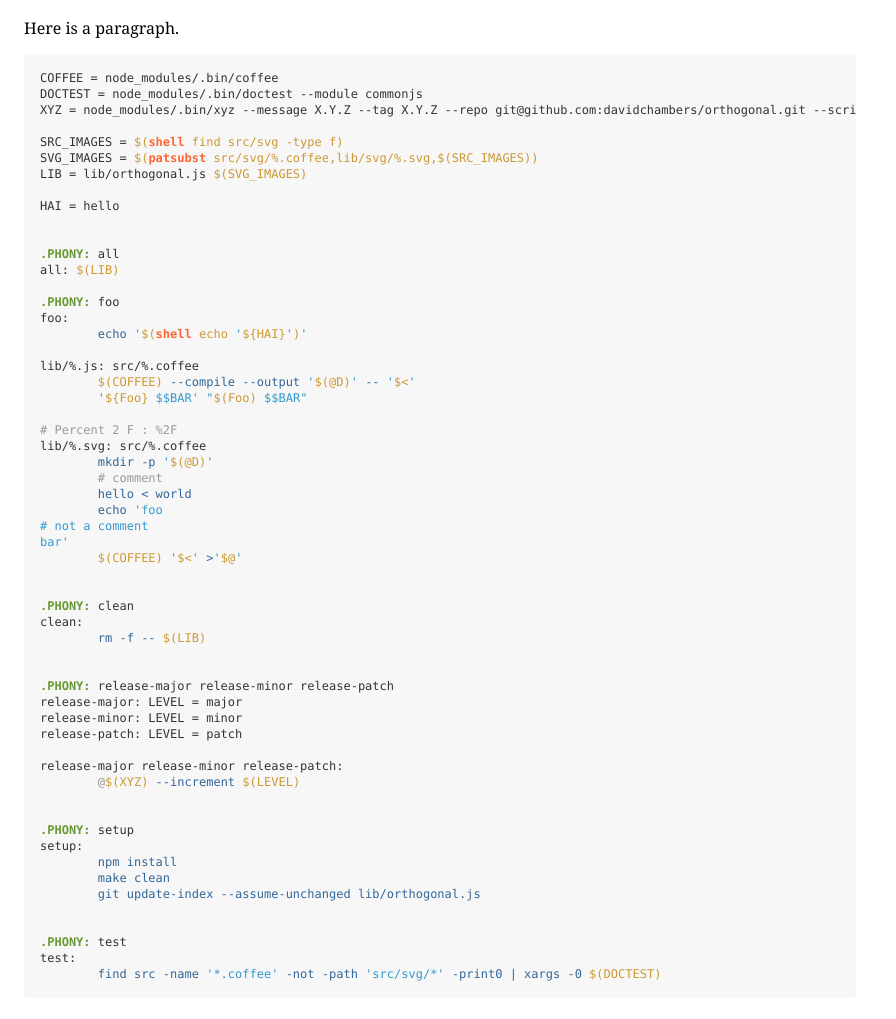
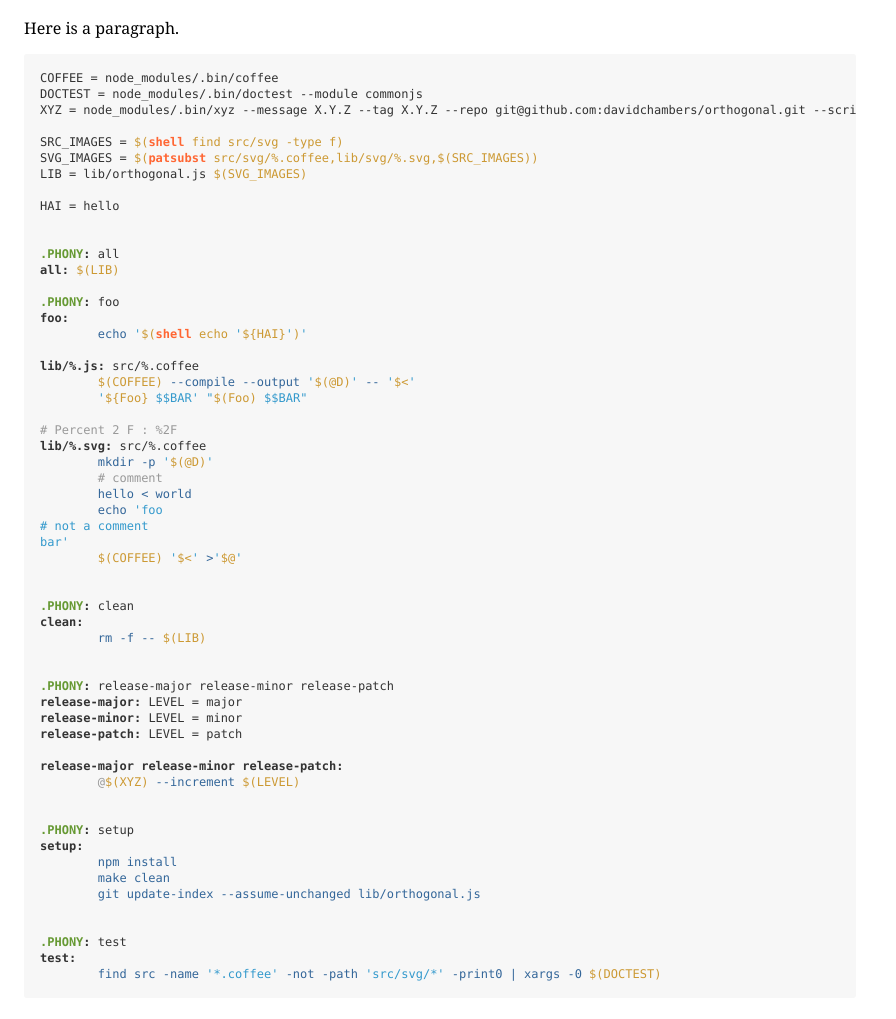
Before and after one commit to davidchambers/justusemake.org, a plain HTML site: page index.html in a window 1280 px wide. Shown: the part 67-1086 px from the top of the page, without its empty margins (0-896 px from the left). Drawn offline with Linux system fonts and the light colour scheme.

Commit message:
more granular target decoration

```diff
--- a/index.html
+++ b/index.html
@@ -18,19 +18,19 @@ LIB = lib/orthogonal.js <span class="group">$(SVG_IMAGES)</span>
 HAI = hello
 
 
-<span class="target">.PHONY:</span> all
-all: <span class="group">$(LIB)</span>
+<span class="targets"><span class="target special">.PHONY</span>:</span> all
+<span class="targets"><span class="target">all</span>:</span> <span class="group">$(LIB)</span>
 
-<span class="target">.PHONY:</span> foo
-foo:
+<span class="targets"><span class="target special">.PHONY</span>:</span> foo
+<span class="targets"><span class="target">foo</span>:</span>
 <span class="recipe">	echo <span class="string">'<span class="group">$(<span class="function">shell</span> echo <span class="string">'<span class="group">${HAI}</span>'</span>)</span>'</span></span>
 
-lib/%.js: src/%.coffee
+<span class="targets"><span class="target">lib/%.js</span>:</span> src/%.coffee
 <span class="recipe">	<span class="group">$(COFFEE)</span> --compile --output <span class="string">'<span class="group">$(@D)</span>'</span> -- <span class="string">'<span class="auto-var">$&lt;</span>'</span>
 	<span class="string">'<span class="group">${Foo}</span> $$BAR'</span> <span class="string">"<span class="group">$(Foo)</span> $$BAR"</span></span>
 
 <span class="comment"># Percent 2 F : %2F</span>
-lib/%.svg: src/%.coffee
+<span class="targets"><span class="target">lib/%.svg</span>:</span> src/%.coffee
 <span class="recipe">	mkdir -p <span class="string">'<span class="group">$(@D)</span>'</span>
 	<span class="comment"># comment</span>
 	hello &lt; world
@@ -40,29 +40,29 @@ bar'</span>
 	<span class="group">$(COFFEE)</span> <span class="string">'<span class="auto-var">$&lt;</span>'</span> &gt;<span class="string">'<span class="auto-var">$@</span>'</span></span>
 
 
-<span class="target">.PHONY:</span> clean
-clean:
+<span class="targets"><span class="target special">.PHONY</span>:</span> clean
+<span class="targets"><span class="target">clean</span>:</span>
 <span class="recipe">	rm -f -- <span class="group">$(LIB)</span></span>
 
 
-<span class="target">.PHONY:</span> release-major release-minor release-patch
-release-major: LEVEL = major
-release-minor: LEVEL = minor
-release-patch: LEVEL = patch
+<span class="targets"><span class="target special">.PHONY</span>:</span> release-major release-minor release-patch
+<span class="targets"><span class="target">release-major</span>:</span> LEVEL = major
+<span class="targets"><span class="target">release-minor</span>:</span> LEVEL = minor
+<span class="targets"><span class="target">release-patch</span>:</span> LEVEL = patch
 
-release-major release-minor release-patch:
+<span class="targets"><span class="target">release-major</span> <span class="target">release-minor</span> <span class="target">release-patch</span>:</span>
 <span class="recipe">	<span class="silent">@</span><span class="group">$(XYZ)</span> --increment <span class="group">$(LEVEL)</span></span>
 
 
-<span class="target">.PHONY:</span> setup
-setup:
+<span class="targets"><span class="target special">.PHONY</span>:</span> setup
+<span class="targets"><span class="target">setup</span>:</span>
 <span class="recipe">	npm install
 	make clean
 	git update-index --assume-unchanged lib/orthogonal.js</span>
 
 
-<span class="target">.PHONY:</span> test
-test:
+<span class="targets"><span class="target special">.PHONY</span>:</span> test
+<span class="targets"><span class="target">test</span>:</span>
 <span class="recipe">	find src -name <span class="string">'*.coffee'</span> -not -path <span class="string">'src/svg/*'</span> -print0 | xargs -0 <span class="group">$(DOCTEST)</span></span>
 </code></pre>
 </body>
--- a/style.css
+++ b/style.css
@@ -20,7 +20,8 @@ pre > code {
 .comment  { color: #999; }
 .silent   { color: #999; }
 .function { color: #f63; font-weight: bold; }
-.target   { color: #693; font-weight: bold; }
+.target.special { color: #693; }
+.targets  { font-weight: bold; }
 .recipe   { color: #369; }
 .string   { color: #39c; }
 .group    { color: #c93; }
```
Also changed, not shown: 1 other file.
